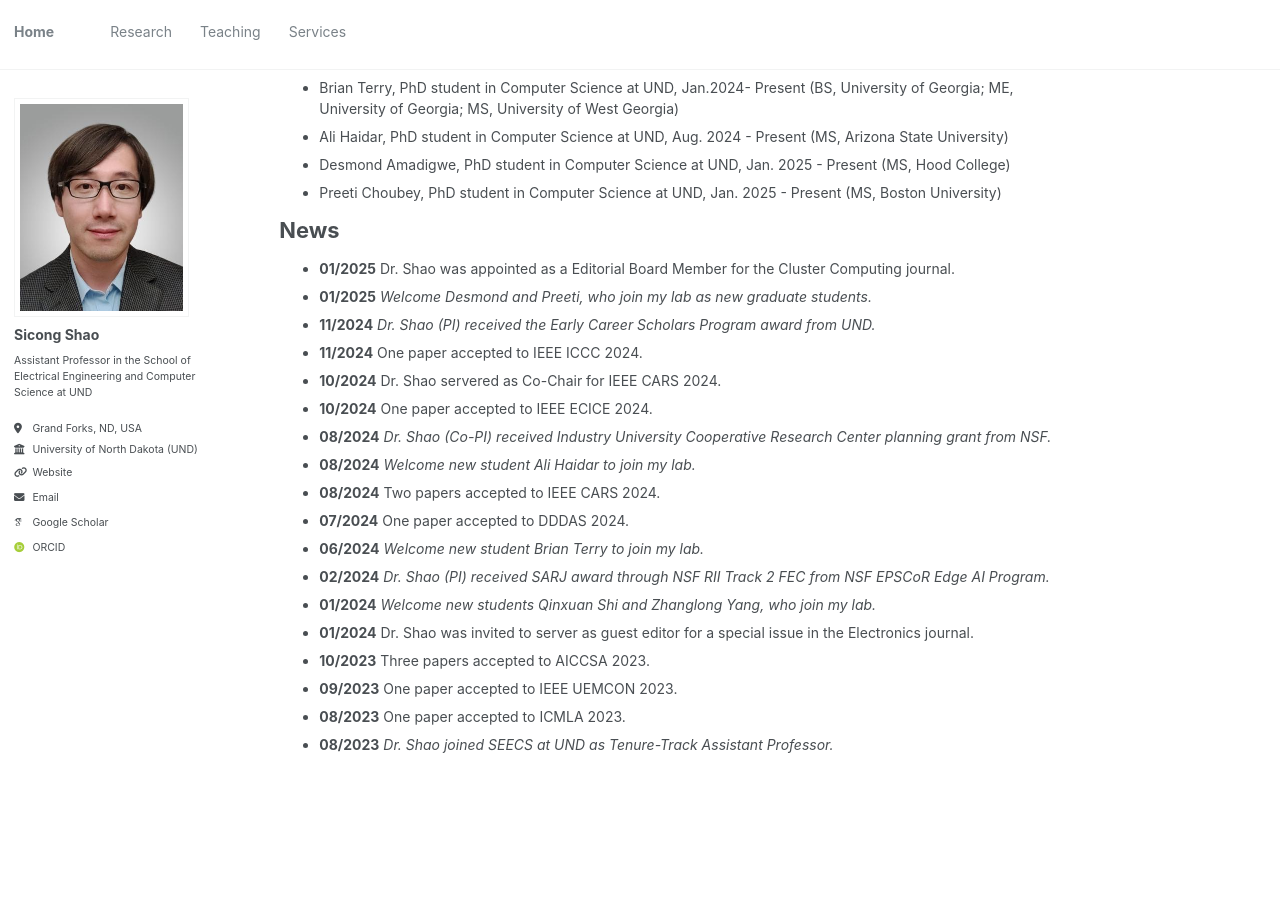
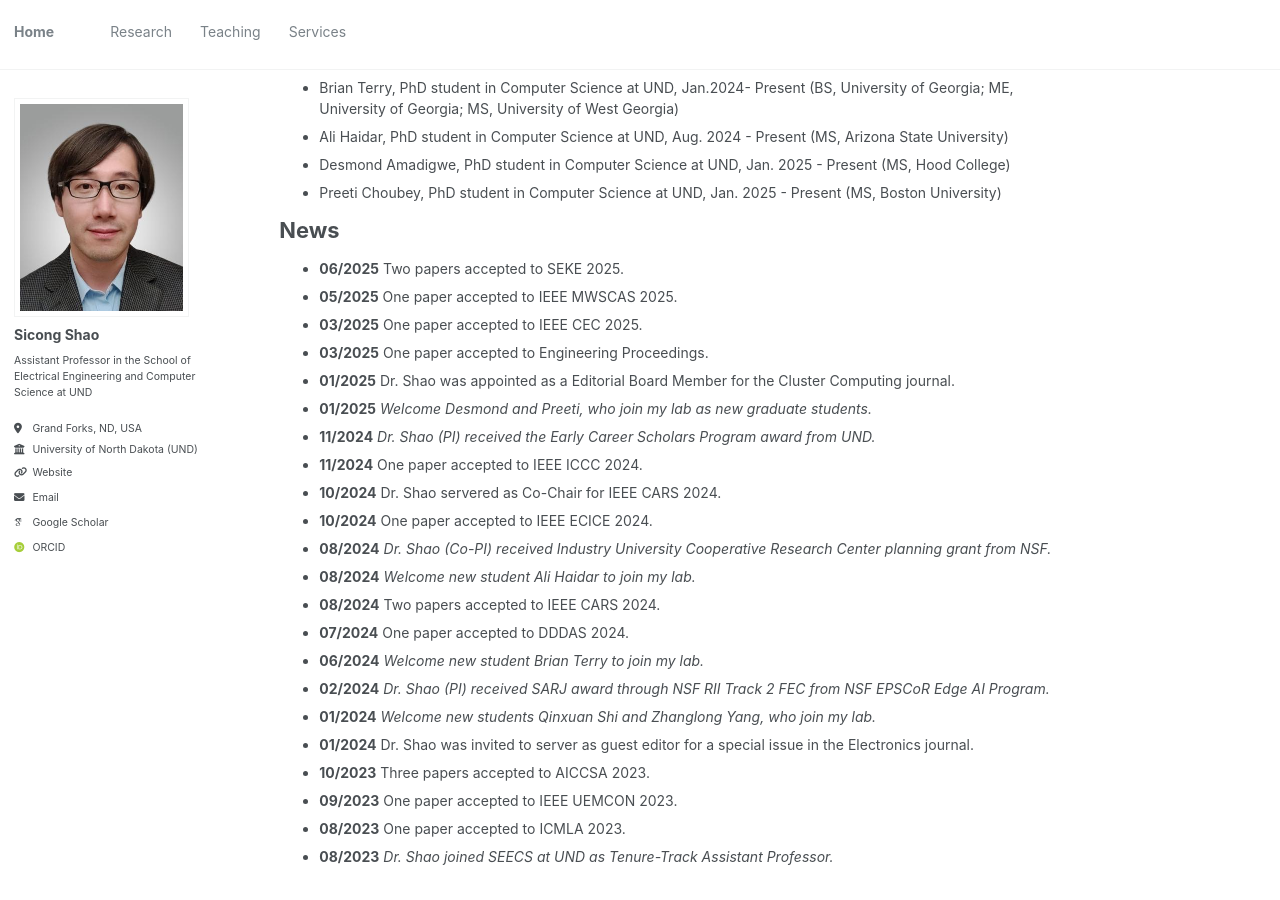
Before and after one commit to sicongshao/sicongshao.github.io, a Jekyll site: the page built from _pages/about.md, in a window 1280 px wide and 900 px high, scrolled down 396 px. Built offline with Jekyll 4.4.1, drawn with Linux system fonts in a browser that asks for light colours; some web fonts are replaced.

Commit message:
first commit

```diff
--- a/_pages/about.md
+++ b/_pages/about.md
@@ -27,6 +27,10 @@ Current Students
 
 News
 ======
+* **06/2025** Two papers accepted to SEKE 2025.
+* **05/2025** One paper accepted to IEEE MWSCAS 2025.
+* **03/2025** One paper accepted to IEEE CEC 2025.
+* **03/2025** One paper accepted to Engineering Proceedings.
 * **01/2025** Dr. Shao was appointed as a Editorial Board Member for the Cluster Computing journal.
 * **01/2025** *Welcome Desmond and Preeti, who join my lab as new graduate students.*
 * **11/2024** *Dr. Shao (PI) received the Early Career Scholars Program award from UND.*
```
